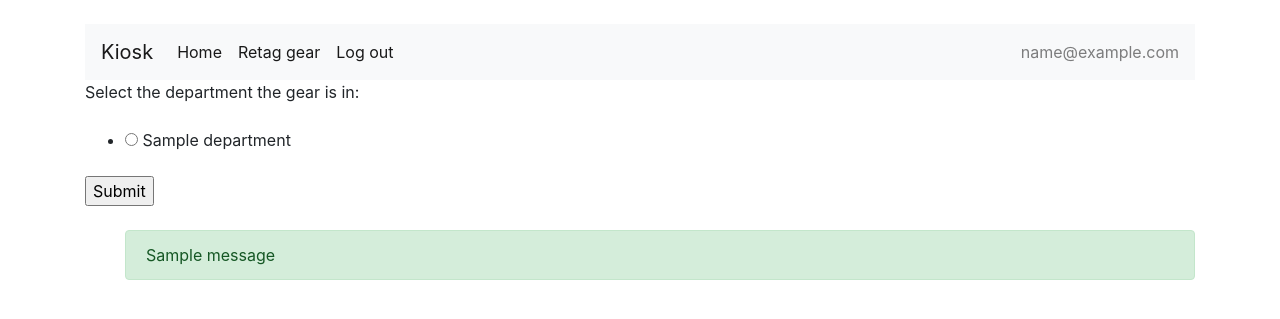
After one commit to ExcursionClub/ExCSystem, a Django app: page /kiosk/retag/department in a window 1280 px wide. The commit adds this page. Shown: the top 319 px of the page. Run offline with Django 3.2, Linux system fonts and the light colour scheme; a user stored in the database is signed in; tables that the repository leaves empty hold one stand-in row (values such as "Sample post"); one stand-in notice (Sample message) is shown; some libraries are stand-ins or nearby versions.

Commit message:
Select department and gear type in separate views

```diff
--- a/kiosk/templates/base.html
+++ b/kiosk/templates/base.html
@@ -39,7 +39,7 @@
                 {% if user.is_authenticated %}
                     <li class="nav-item active">
                         <a class="nav-link"
-                           href="/kiosk/retag">Retag gear<span
+                           href="/kiosk/retag/department">Retag gear<span
                                 class="sr-only">(current)</span></a>
                     </li>
                     <li class="nav-item active">
--- /dev/null
+++ b/kiosk/templates/kiosk/retag_department.html
@@ -0,0 +1,25 @@
+{% extends "kiosk/../base.html" %}
+
+{% block title %}Retag gear{% endblock %}
+
+{% block content %}
+    {% if user.is_authenticated %}
+        <form method="post">
+            {% csrf_token %}
+            {{ department_form.as_p }}
+            <input type="submit" value="Submit">
+        </form>
+        {% if messages %}
+            <br>
+            <ul class="messages">
+                {% for message in messages %}
+                    <div class="alert alert-{{ message.tags }}" role="alert">
+                        {% if message.level == DEFAULT_MESSAGE_LEVELS.ERROR %}
+                            Error
+                        {% endif %} {{ message }}
+                    </div>
+                {% endfor %}
+            </ul>
+        {% endif %}
+    {% endif %}
+{% endblock %}
--- a/kiosk/templates/kiosk/retag.html
+++ b/kiosk/templates/kiosk/retag_gear_type.html
@@ -4,11 +4,6 @@
 
 {% block content %}
     {% if user.is_authenticated %}
-        <form method="post">
-            {% csrf_token %}
-            {{ department_form.as_p }}
-            <input type="submit" value="Submit">
-        </form>
         <form method="post">
             {% csrf_token %}
             {{ gear_form.as_p }}
--- a/kiosk/urls.py
+++ b/kiosk/urls.py
@@ -6,5 +6,6 @@ urlpatterns = [
     path('', views.HomeView.as_view(), name='home'),
     path('', include('django.contrib.auth.urls')),
     path('<int:rfid>/', views.CheckOutView.as_view(), name='check_out'),
-    path('retag/', views.RetagView.as_view(), name='retag'),
+    path('retag/department', views.RetagDepartmentView.as_view(), name='retag_department'),
+    path('retag/gear_type', views.RetagGearView.as_view(), name='retag_gear_type'),
 ]
--- a/kiosk/views.py
+++ b/kiosk/views.py
@@ -103,13 +103,27 @@ class CheckOutView(View):
         return checked_out_gear
 
 
-class RetagView(LoginRequiredMixin, generic.TemplateView):
-    template_name = 'kiosk/retag.html'
+class RetagDepartmentView(LoginRequiredMixin, generic.TemplateView):
+    template_name = 'kiosk/retag_department.html'
     login_url = '/kiosk/login/'
     redirect_field_name = ''
 
     def get(self, request):
+        # Consider free text search for gear type
         department_form = DepartmentForm()
         gear_form = GearForm()
         args = {'department_form': department_form, 'gear_form': gear_form}
         return render(request, self.template_name, args)
+
+
+class RetagGearView(LoginRequiredMixin, generic.TemplateView):
+    template_name = 'kiosk/retag_gear_type.html'
+    login_url = '/kiosk/login/'
+    redirect_field_name = ''
+
+    def get(self, request):
+        # Consider free text search for gear type
+        department_form = DepartmentForm()
+        gear_form = GearForm()
+        args = {'department_form': department_form, 'gear_form': gear_form}
+        return render(request, self.template_name, args)
```
